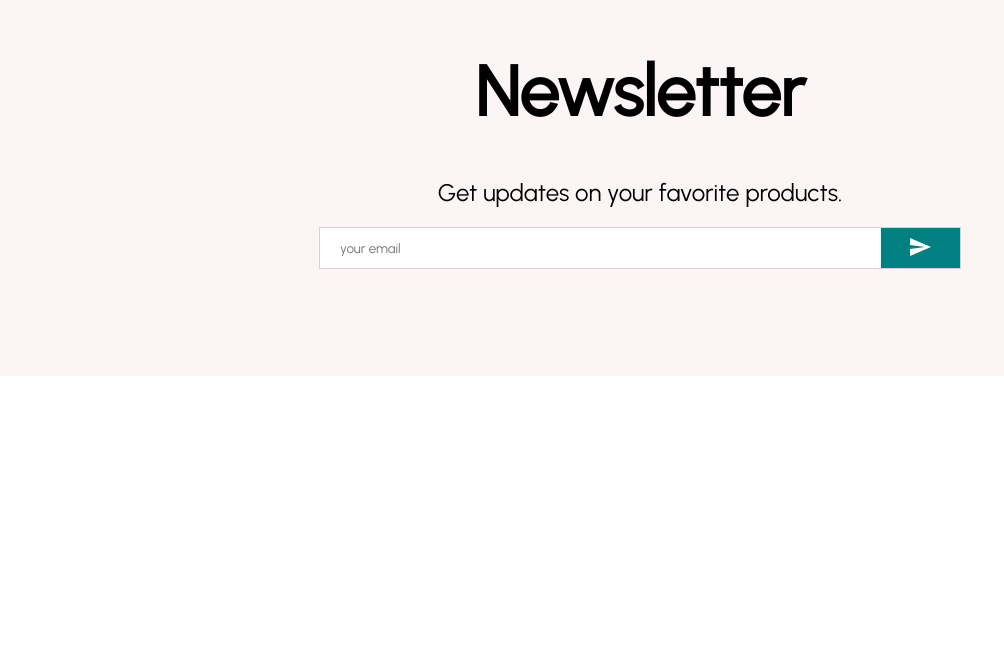
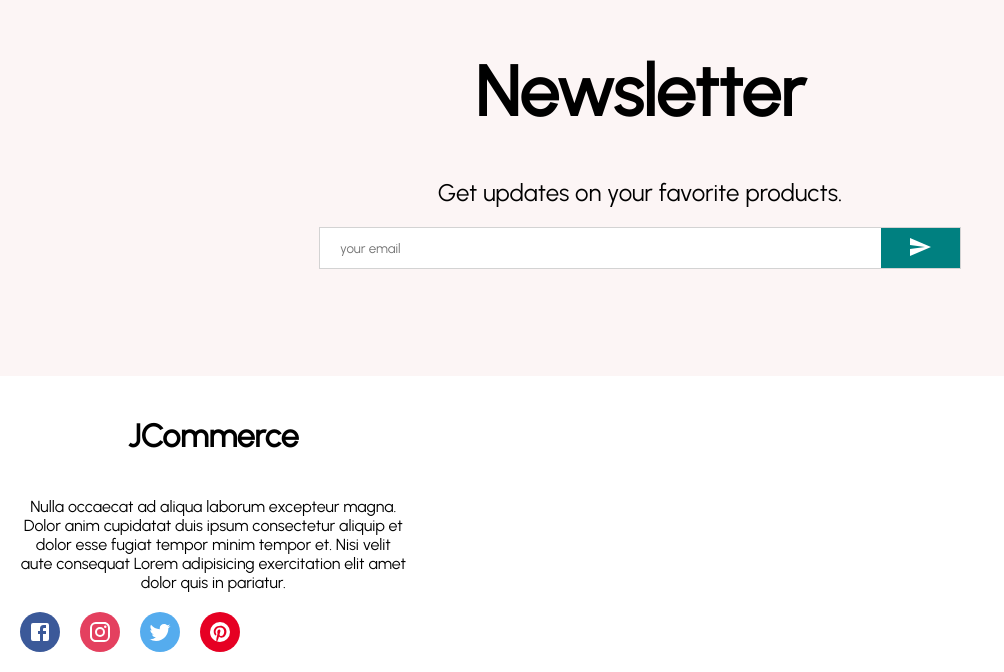
Before and after one commit to JWoltjen/ecommerce, a React (Create React App) app in the folder client/: page / in a window 1280 px wide. Shown: the part 2722-3394 px from the top of the page, without its empty margins (0-1004 px from the left). Before the commit the page ends 3098 px from the top, so only its background shows below. Built offline with nearby package versions, Linux system fonts and the light colour scheme.

Commit message:
create left Footer component with styled components

```diff
--- /dev/null
+++ b/client/src/components/Footer.js
@@ -0,0 +1,85 @@
+import { Facebook, Instagram, Pinterest, Twitter } from '@material-ui/icons'
+import styled from 'styled-components'
+
+const Container = styled.div`
+    display: flex;
+`
+
+const Left = styled.div`
+    flex: 1;
+    display: flex;
+    flex-direction: column;
+    padding: 20px;
+`
+
+const Center = styled.div`
+    flex: 1;
+    padding: 20px;
+`
+
+
+const Right = styled.div`
+    flex: 1;
+    padding: 20px;
+`
+
+const Logo = styled.h1`
+
+`
+
+const Description = styled.p`
+    margin: 20px 0px;
+`
+
+
+const SocialContainer = styled.div`
+    display: flex;
+`
+const SocialIcon = styled.div`
+    width: 40px;
+    height: 40px;
+    border-radius: 50%;
+    color: white;
+    background-color: #${props=>props.color};
+    display: flex;
+    align-items: center;
+    justify-content: center;
+    margin-right: 20px;
+`
+
+function Footer() {
+    return (
+        <Container>
+            <Left>
+                <Logo>
+                    JCommerce
+                </Logo>
+                <Description>
+                        Nulla occaecat ad aliqua laborum excepteur magna. Dolor anim cupidatat duis ipsum consectetur aliquip et dolor esse fugiat tempor minim tempor et. Nisi velit aute consequat Lorem adipisicing exercitation elit amet dolor quis in pariatur.
+                </Description>
+                <SocialContainer>
+                    <SocialIcon color='3B5999'>
+                        <Facebook/>
+                    </SocialIcon>
+                    <SocialIcon color='E4405F'>
+                        <Instagram/>
+                    </SocialIcon>
+                    <SocialIcon color='55ACEE'>
+                        <Twitter/>
+                    </SocialIcon>
+                    <SocialIcon color='E60023'>
+                        <Pinterest/>
+                    </SocialIcon>
+                </SocialContainer>
+            </Left>
+            <Center>
+
+            </Center>
+            <Right>
+
+            </Right>
+        </Container>
+    )
+}
+
+export default Footer
--- a/client/src/pages/Home.js
+++ b/client/src/pages/Home.js
@@ -5,6 +5,7 @@
 import Categories from '../components/Categories'
 import Products from '../components/Products'
 import Newsletter from '../components/Newsletter'
+import Footer from '../components/Footer'
 
 function Home() {
     return (
@@ -15,6 +16,7 @@
             <Categories/>
             <Products/>
             <Newsletter/>
+            <Footer/>
         </div>
     )
 }
```
Also changed, not shown: 1 other file (tests, documents, lock files or other folders).
